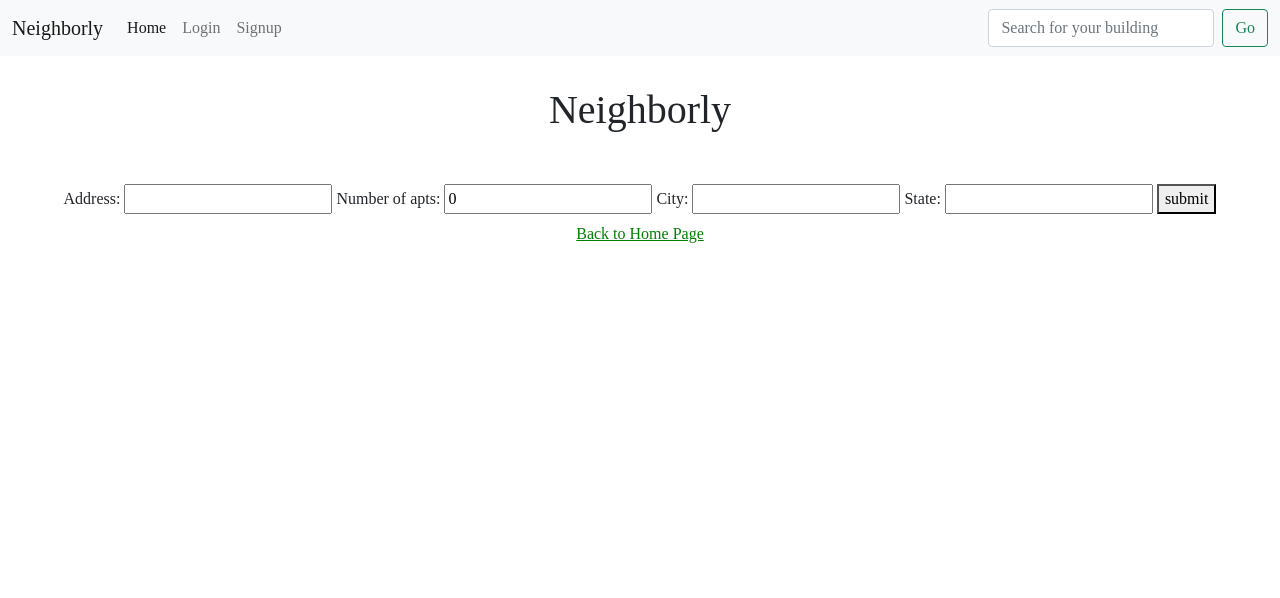
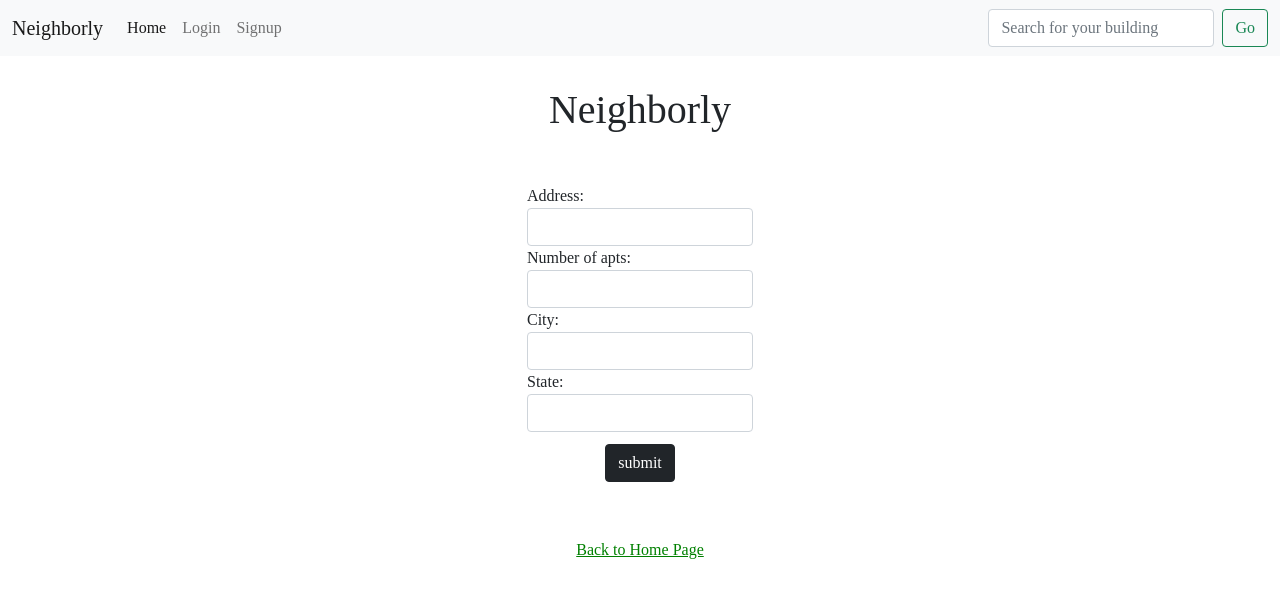
Before and after one commit to cspdevs000/neighborly, a Django app: page /addbuilding/ in a window 1280 px wide. Shown: the top 598 px of the page. Run offline with Django 4.2, Linux system fonts and the light colour scheme; data that the repository does not hold is empty; some libraries are stand-ins or nearby versions.

Commit message:
fixed more styling

```diff
--- a/neighborly/forms.py
+++ b/neighborly/forms.py
@@ -26,6 +26,11 @@ class ReplyForm(forms.ModelForm):
         fields = ['body']
 
 class BuildingForm(forms.ModelForm):
+    address = forms.CharField(widget=forms.TextInput(attrs={'class':'form-control'}))
+    number_of_apts = forms.CharField(widget=forms.NumberInput(attrs={'class':'form-control'}))
+    city = forms.CharField(widget=forms.TextInput(attrs={'class':'form-control'}))
+    state = forms.CharField(widget=forms.TextInput(attrs={'class':'form-control'}))
+
     class Meta:
         model = Building
         fields= '__all__'
--- a/neighborly/templates/neighborly/addbuilding.html
+++ b/neighborly/templates/neighborly/addbuilding.html
@@ -9,10 +9,12 @@
         {% csrf_token %}
         {{ buildingform }}
         <div class='d-none'>
-        {{ extendbuildingform }}
+            {{ extendbuildingform }}
         </div>
-        <button type='submit'>submit</button>
+        <div class='d-flex justify-content-center mt-1'>
+             <button class='btn btn-dark mt-2' type='submit'>submit</button>
+        </div>
         </form>
-    </div>
+    </div><br /><br />
     <p><a href="/home/">Back to Home Page</a></p>
 {% endblock %}
--- a/neighborly/templates/neighborly/home.html
+++ b/neighborly/templates/neighborly/home.html
@@ -23,7 +23,7 @@
     </div>
     <div class='flex justify-content-center'>
       <h3>Search for your building below...</h3>
-      <form class="flex justify-content-center p-5" method="POST" action="{% url 'search' %}">
+      <form class="flex justify-content-center p-3" method="POST" action="{% url 'search' %}">
         {% csrf_token %}
         <input class="form-control me-2" type="search" placeholder="Search by address" aria-label="Search" name="searched">
         <br />
--- a/neighborly/templates/neighborly/profile.html
+++ b/neighborly/templates/neighborly/profile.html
@@ -1,9 +1,11 @@
 {% extends 'base_generic.html' %}
 
 {% block content %}
-    <div class='flex justify-content-center mt-1 p-2'>
+    <div class='flex justify-content-center mt-3 p-2'>
         <h1>Profile Page</h1>
-        <img src="{{ profile.image.url }}" class="rounded-circle" width='100' height='100' />
+        <div class='d-flex justify-content-center m-4 p-1'>
+            <img src="{{ profile.image.url }}" class="rounded-circle" width='100' height='100' />
+        </div>
         <p>{{ profile }}</p>
         {% if user.email %}
         <p>Email: {{ user.email }} </p>
```
